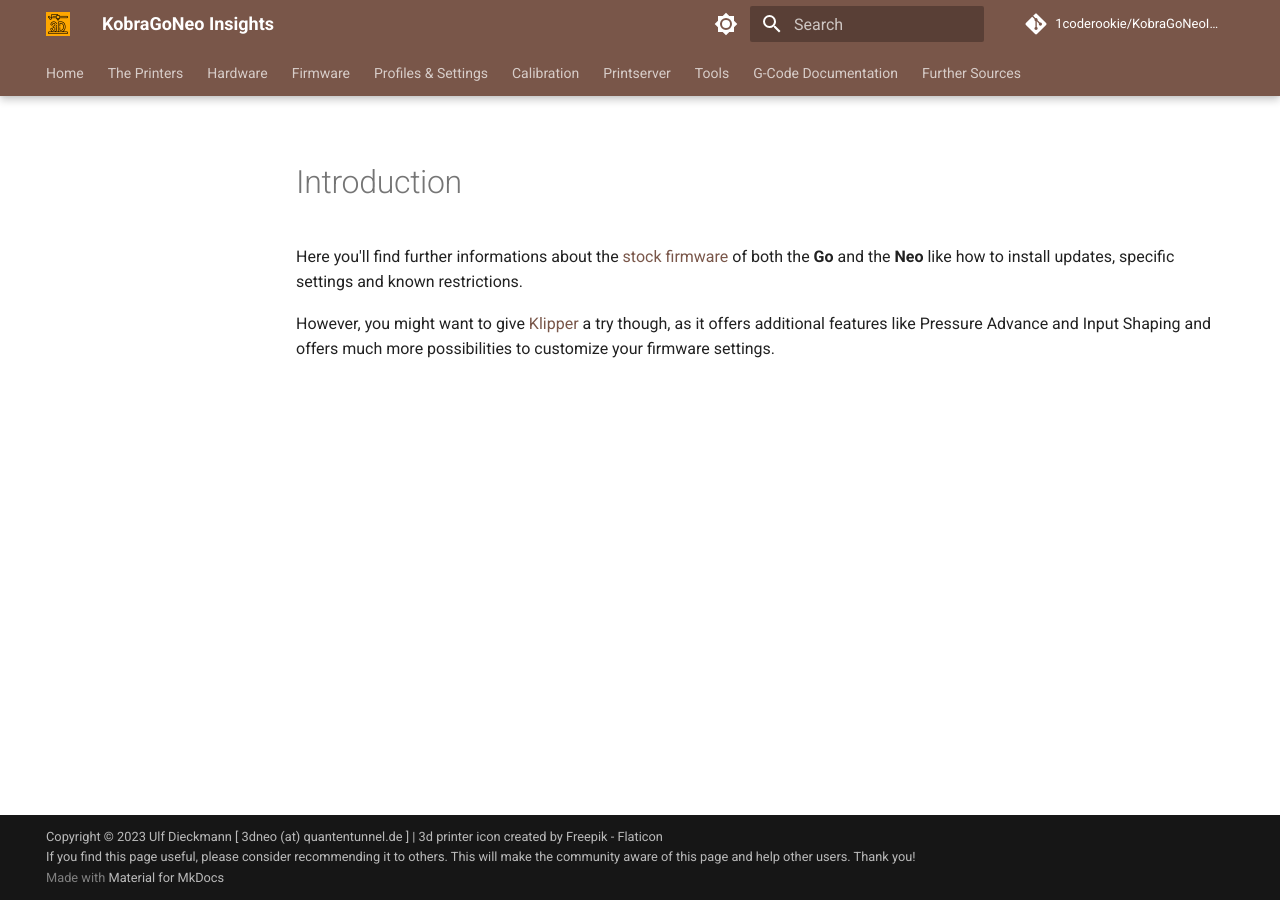
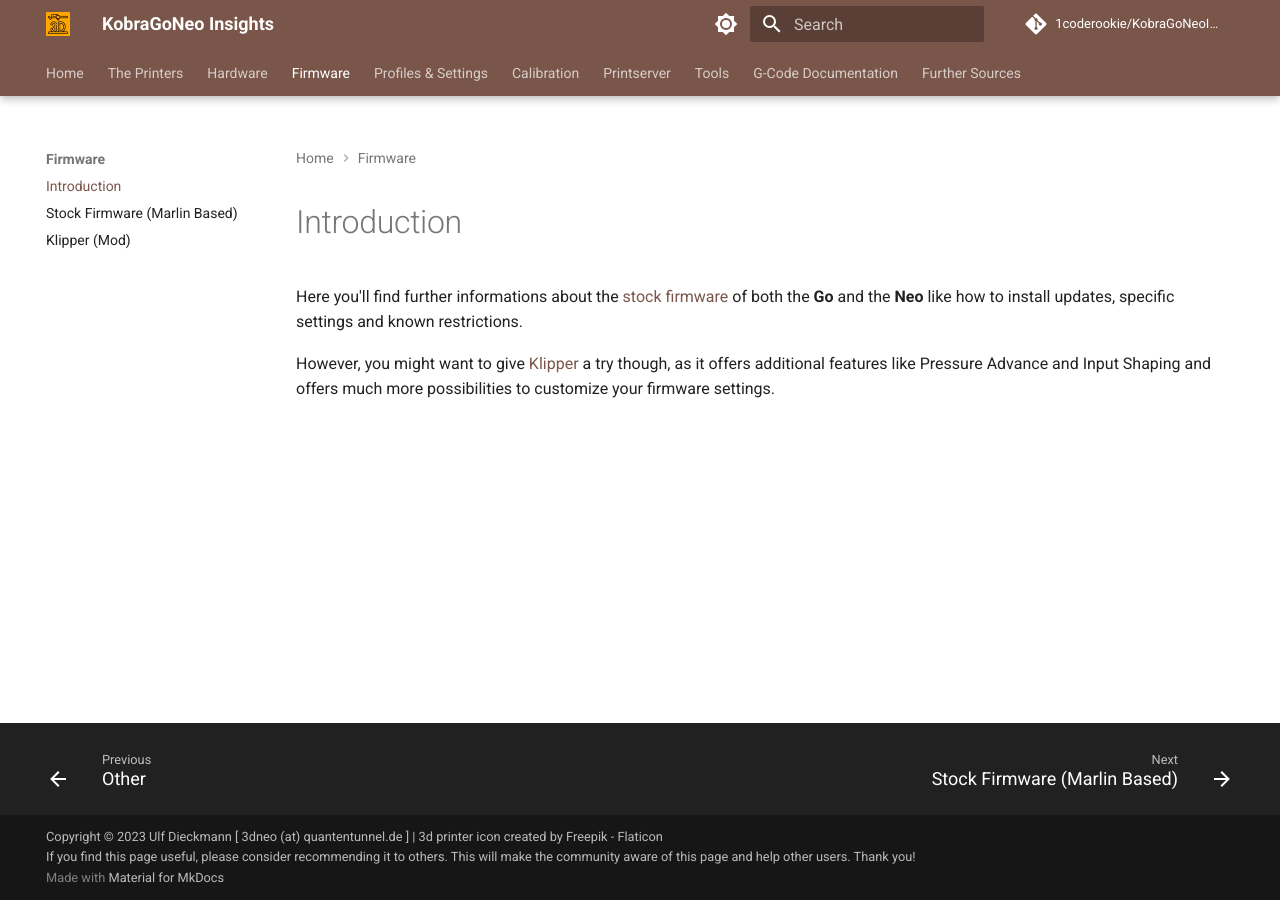
Before and after one commit to 1coderookie/KobraGoNeoInsights, an MkDocs documentation site: the page built from docs/firmware/introduction.md, in a window 1280 px wide. Built offline with MkDocs 1.6.1 and Material for MkDocs 9.7.7, drawn with Linux system fonts in a browser that asks for light colours; comment, search, counter and statistics services are not loaded.

Commit message:
Update mkdocs.yml

```diff
--- a/mkdocs.yml
+++ b/mkdocs.yml
@@ -138,6 +138,7 @@
     - Spare Parts: 'hardware/spare_parts.md'
     - Other: 'hardware/other.md'
   - Firmware:
+    - Introduction: 'firmware/introduction.md'
     - Stock Firmware (Marlin Based): 'firmware/fw_marlin.md'
     - Klipper (Mod): 'firmware/fw_klipper.md'
   - Profiles & Settings: 'pro_set.md'
```
